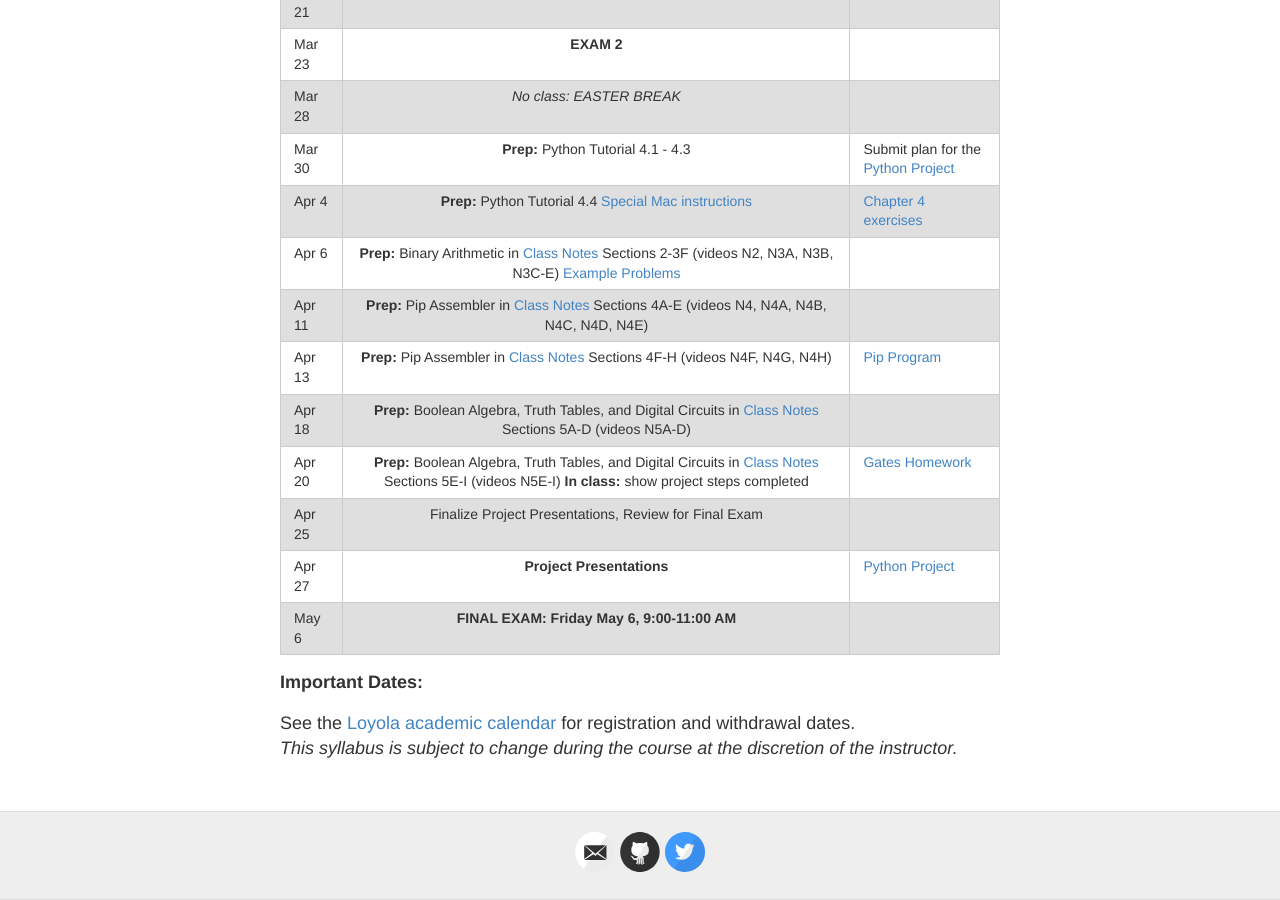
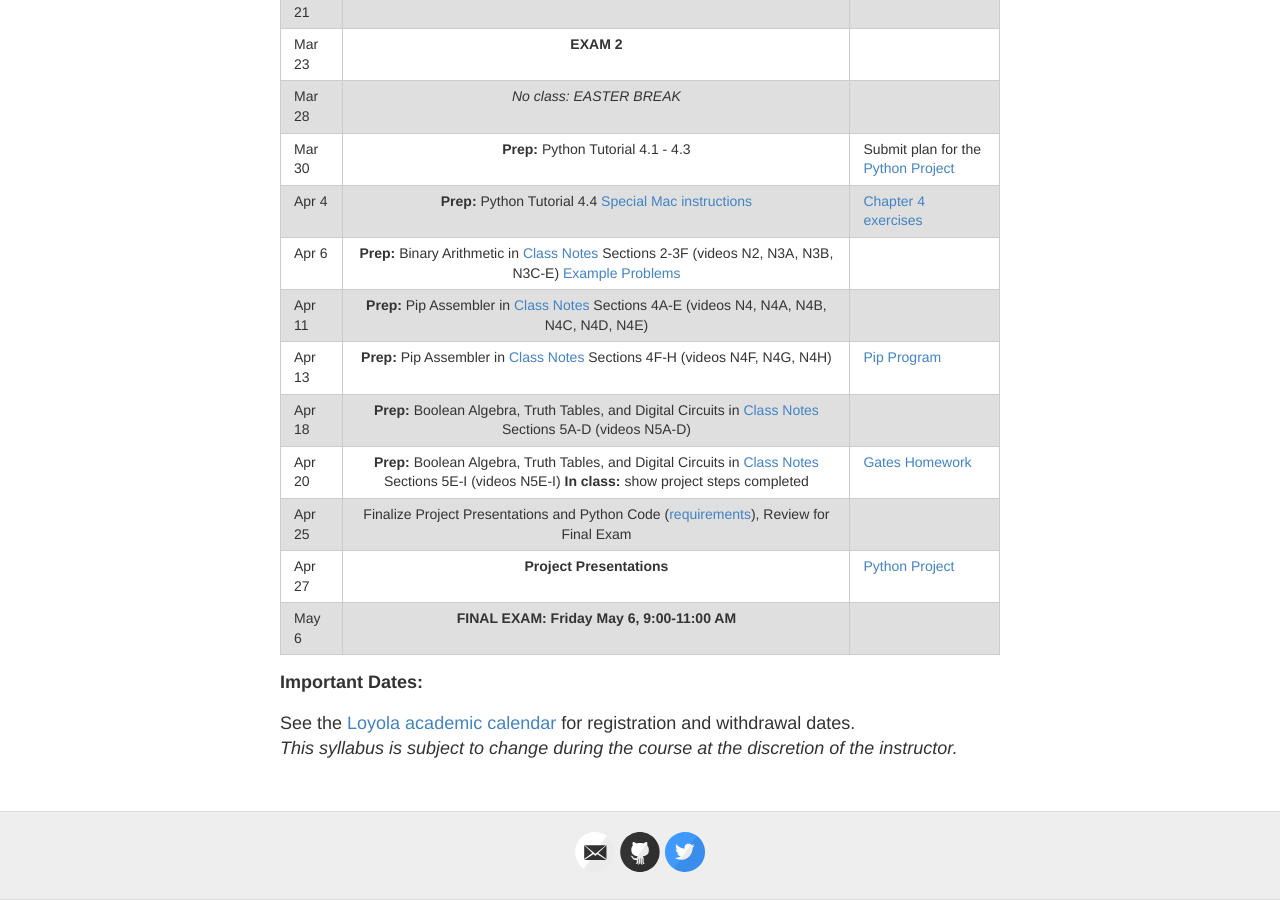
Before and after one commit to hwheeler01/comp150, a Jekyll site: the page built from syllabus.md, in a window 1280 px wide and 900 px high, scrolled down 7227 px. Built offline with Jekyll 4.4.1, drawn with Linux system fonts in a browser that asks for light colours.

Commit message:
add code info to syllabus

```diff
--- a/syllabus.md
+++ b/syllabus.md
@@ -221,7 +221,7 @@ In the Activities column **"Prep:"** means preparation done *before* class with
 |Apr 13|**Prep:** Pip Assembler in <a href="http://hwheeler01.github.io/comp150/ClassNotes.html">Class Notes</a> Sections 4F-H (videos N4F, N4G, N4H) | <a href="http://hwheeler01.github.io/comp150/HW/PipPrograms.html">Pip Program</a> |
 |Apr 18|**Prep:** Boolean Algebra, Truth Tables, and Digital Circuits in <a href="http://hwheeler01.github.io/comp150/ClassNotes.html">Class Notes</a> Sections 5A-D (videos N5A-D)|
 |Apr 20|**Prep:**  Boolean Algebra, Truth Tables, and Digital Circuits in <a href="http://hwheeler01.github.io/comp150/ClassNotes.html">Class Notes</a> Sections 5E-I (videos N5E-I) **In class:** show project steps completed | <a href="http://hwheeler01.github.io/comp150/HW/Gates.html">Gates Homework</a> |
-|Apr 25| Finalize Project Presentations, Review for Final Exam |
+|Apr 25| Finalize Project Presentations and Python Code (<a href="http://hwheeler01.github.io/comp150/HW/Project.html">requirements</a>), Review for Final Exam |
 |Apr 27| **Project Presentations**| <a href="http://hwheeler01.github.io/comp150/HW/Project.html">Python Project</a> |
 |May 6| **FINAL EXAM: Friday May 6, 9:00-11:00 AM** |
 
```
